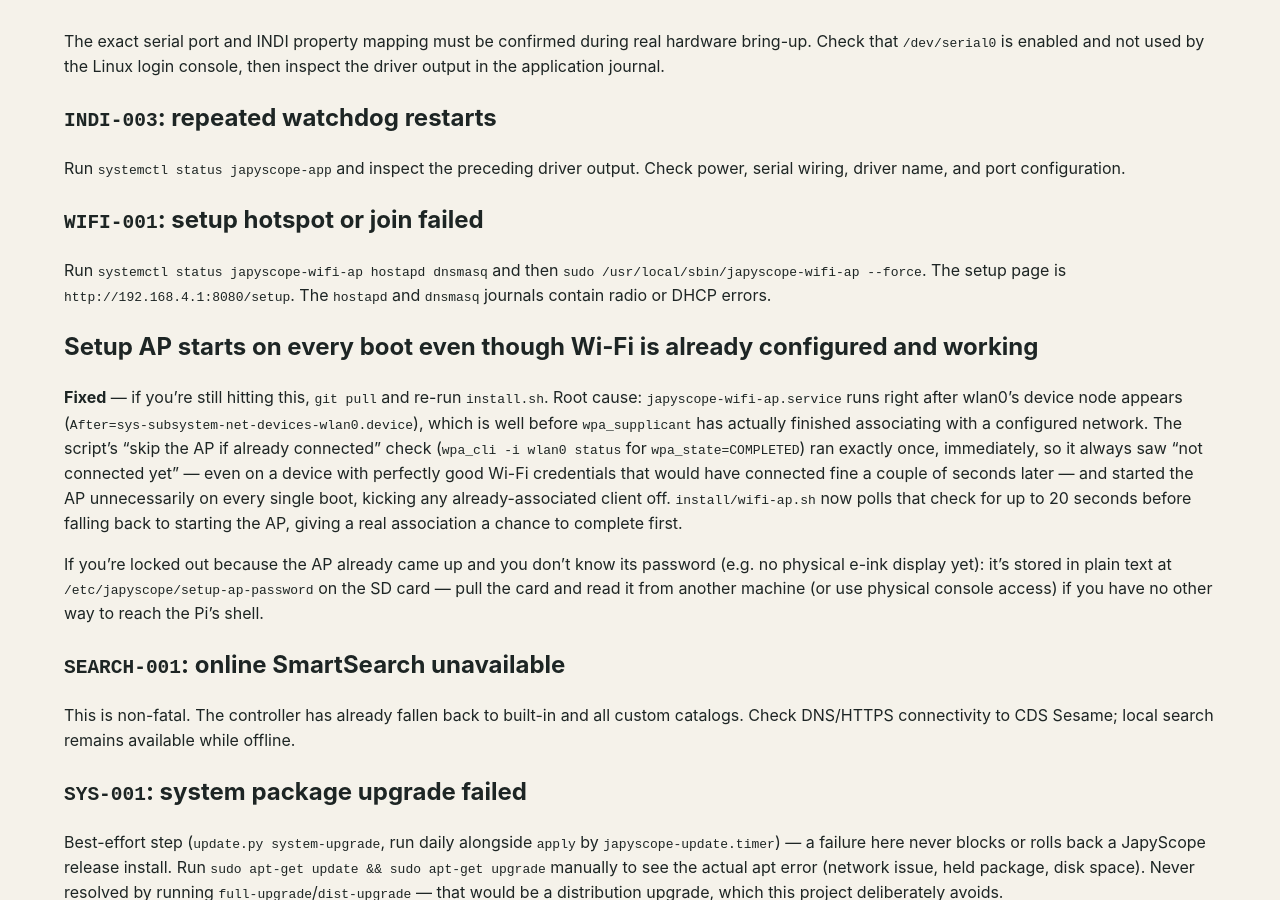
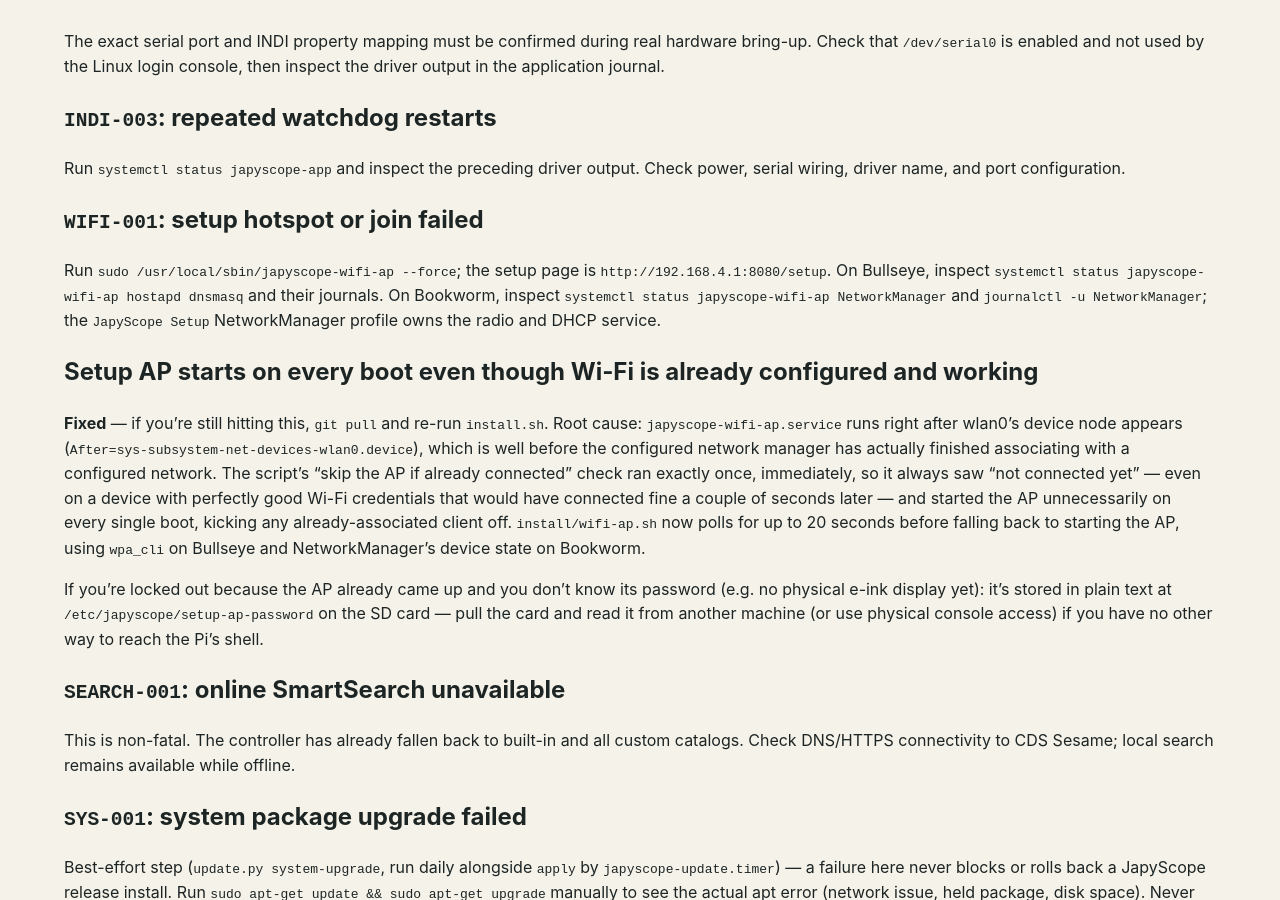
Before and after one commit to jan-tdy/japyscope-remote, a Jekyll site: the page built from docs/TROUBLESHOOTING.md, in a window 1280 px wide and 900 px high, scrolled down 3487 px. Built offline with Jekyll 4.4.1, drawn with Linux system fonts in a browser that asks for light colours; some of the changed text lies outside the part shown.

Commit message:
feat: completed via Codex

```diff
--- a/docs/TROUBLESHOOTING.md
+++ b/docs/TROUBLESHOOTING.md
@@ -58,15 +58,12 @@
 `indimacros.h`, `indiwidgettraits.h`, `indipropertyview.h`,
 `indipropertybasic.h`, `indipropertytext.h`, `indipropertynumber.h`,
 `indipropertyswitch.h`, `indipropertylight.h`, `indipropertyblob.h`, or
-`indiproperties.h`. Confirmed root cause: Bullseye's apt `libindi-dev` is
-**1.8.8+dfsg-1**, which predates the `INDI::PropertyView`-family headers
-current `pyindi-client`'s SWIG interface (`indiclientpython.i`) requires —
-those headers simply don't exist anywhere in that package. There is no apt
-repository shipping a newer `libindi-dev` for armhf/Bullseye (the INDI forum
-has an open thread literally titled "INDI needs a new apt repository for
-Debian ARM"), and building INDI core from source *on* a Pi Zero W (single
-ARM11 core, 512 MB RAM, already SD-card-constrained — see "Filesystem went
-read-only" below) is impractical and risky.
+`indiproperties.h`. Confirmed root cause: the distribution `libindi-dev`
+packages are too old for current `pyindi-client`'s INDI 2.x SWIG interface:
+Bullseye ships **1.8.8+dfsg-1** and Bookworm ships **1.9.9+dfsg-2**. Neither
+has the required INDI 2.x `PropertyView` API. Building INDI core from source
+*on* a Pi Zero W (single ARM11 core, 512 MB RAM, already SD-card-constrained
+— see "Filesystem went read-only" below) is impractical and risky.
 
 Fixed without compiling anything on the Pi: `.github/workflows/build-libindi-armhf.yml`
 cross-builds INDI core on GitHub's infrastructure, booting the actual
@@ -79,10 +76,10 @@
 `indiserver` or any driver — those keep running from apt's `indi-bin`/
 `libindi-dev`, untouched) and attaches the tarball to a GitHub Release.
 `install.sh` downloads it (pinned tag + SHA-256 in `install/libindi-core.env`)
-into `/usr/local` — already one of `indiclientpython.i`'s own SWIG search
-paths, so no interface-file change was needed — before the existing
-`--no-deps --no-build-isolation` `pyindi-client` install. `git pull` if
-you're hitting this on an old checkout.
+into `/usr/local` on both supported releases — already one of
+`indiclientpython.i`'s own SWIG search paths, so no interface-file change was
+needed — before the existing `--no-deps --no-build-isolation` `pyindi-client`
+install. `git pull` if you're hitting this on an old checkout.
 
 If `install/libindi-core.env` still says `PENDING`, the prebuilt tarball
 hasn't been published yet; trigger the workflow manually (Actions → "Build
@@ -239,25 +236,26 @@
 
 ## `WIFI-001`: setup hotspot or join failed
 
-Run `systemctl status japyscope-wifi-ap hostapd dnsmasq` and then
-`sudo /usr/local/sbin/japyscope-wifi-ap --force`. The setup page is
-`http://192.168.4.1:8080/setup`. The `hostapd` and `dnsmasq` journals contain
-radio or DHCP errors.
+Run `sudo /usr/local/sbin/japyscope-wifi-ap --force`; the setup page is
+`http://192.168.4.1:8080/setup`. On Bullseye, inspect
+`systemctl status japyscope-wifi-ap hostapd dnsmasq` and their journals. On
+Bookworm, inspect `systemctl status japyscope-wifi-ap NetworkManager` and
+`journalctl -u NetworkManager`; the `JapyScope Setup` NetworkManager profile
+owns the radio and DHCP service.
 
 ## Setup AP starts on every boot even though Wi-Fi is already configured and working
 
 **Fixed** — if you're still hitting this, `git pull` and re-run `install.sh`.
 Root cause: `japyscope-wifi-ap.service` runs right after wlan0's device node
 appears (`After=sys-subsystem-net-devices-wlan0.device`), which is well
-before `wpa_supplicant` has actually finished associating with a configured
-network. The script's "skip the AP if already connected" check
-(`wpa_cli -i wlan0 status` for `wpa_state=COMPLETED`) ran exactly once,
-immediately, so it always saw "not connected yet" — even on a device with
-perfectly good Wi-Fi credentials that would have connected fine a couple of
-seconds later — and started the AP unnecessarily on every single boot,
-kicking any already-associated client off. `install/wifi-ap.sh` now polls
-that check for up to 20 seconds before falling back to starting the AP,
-giving a real association a chance to complete first.
+before the configured network manager has actually finished associating with
+a configured network. The script's "skip the AP if already connected" check
+ran exactly once, immediately, so it always saw "not connected yet" — even on
+a device with perfectly good Wi-Fi credentials that would have connected fine
+a couple of seconds later — and started the AP unnecessarily on every single
+boot, kicking any already-associated client off. `install/wifi-ap.sh` now
+polls for up to 20 seconds before falling back to starting the AP, using
+`wpa_cli` on Bullseye and NetworkManager's device state on Bookworm.
 
 If you're locked out because the AP already came up and you don't know its
 password (e.g. no physical e-ink display yet): it's stored in plain text at
--- a/install/update.py
+++ b/install/update.py
@@ -143,7 +143,7 @@
 
 def _apt_upgrade() -> None:
     """Refresh and upgrade system packages within the currently configured
-    Bullseye repos. Deliberately just `apt-get update && apt-get upgrade`
+    the installed release's repos. Deliberately just `apt-get update && apt-get upgrade`
     — never `full-upgrade`/`dist-upgrade`, and this never touches apt
     sources — so it cannot pull the device onto Bookworm or any other
     release on its own. Runs as its own systemd step (see
```
Also changed, not shown: docs/ARCHITECTURE.md (+6 -6 lines), docs/INSTALL.md (+12 -12 lines), docs/UPDATE.md (+1 -1 lines), tests/test_bookworm_support.py (added, +58 -0 lines), .github/workflows/test-bookworm-armhf.yml (added), README.md, 5 other files.
